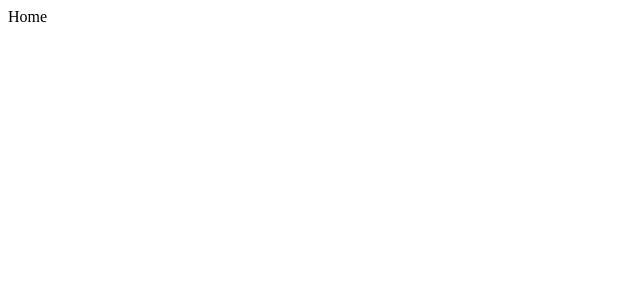
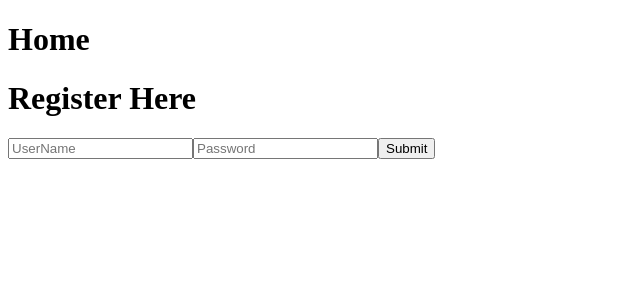
Before and after one commit to 100xdevs-cohort-3/assignments, a React (Vite) app in the folder week-7/client/: page / in a window 1280 px wide. Shown: the top 300 px of the page, without its empty margins (0-640 px from the left). Built offline with nearby package versions, Linux system fonts and the light colour scheme.

Commit message:
Setup: Basic Frontend

```diff
--- a/week-7/client/src/components/Login.jsx
+++ b/week-7/client/src/components/Login.jsx
@@ -1,6 +1,5 @@
 // login code here
 import axios from 'axios';
-import React from 'react'
 
 const Login = () => {
     // call the functions onClick of button.
--- a/week-7/client/src/components/Register.jsx
+++ b/week-7/client/src/components/Register.jsx
@@ -1,15 +1,30 @@
 // register code here
-import React from 'react'
+import { useState } from 'react'
 import axios from "axios"
 
 
 const Register = () => {
+
+    const [userName, setUserName] = useState("")
+    const [password, setPassword] = useState("")
+
     // call the functions onClick of button.
     async function handleRegister() {
-        const resposne = await axios.post(); // if you don't know about axios, give it a read https://axios-http.com/docs/intro
+        try {
+            const resposne = await axios.post("http://localhost:3000/admin/signup", { userName, password});
+            alert(resposne.data.message)
+        } catch (error) {
+            console.log("Error", error);
+        }
     }
+
     return (
-        <div>Register</div>
+        <div>
+            <h1>Register Here</h1>
+            <input type="text" placeholder='UserName' onChange={(e) => setUserName(e.target.value) } />
+            <input type="password" placeholder='Password' onChange={(e) => setPassword(e.target.value) } />
+            <button onClick={handleRegister}>Submit</button>
+        </div>
     )
 }
 
--- a/week-7/client/src/pages/Home.jsx
+++ b/week-7/client/src/pages/Home.jsx
@@ -9,7 +9,10 @@ import Courses from '../components/Courses'
 const Home = () => {
   return (
     //  write home page UI code here
-    <div>Home</div>
+    <div>
+      <h1>Home</h1>
+      <Register />
+    </div>
   )
 }
 
```
